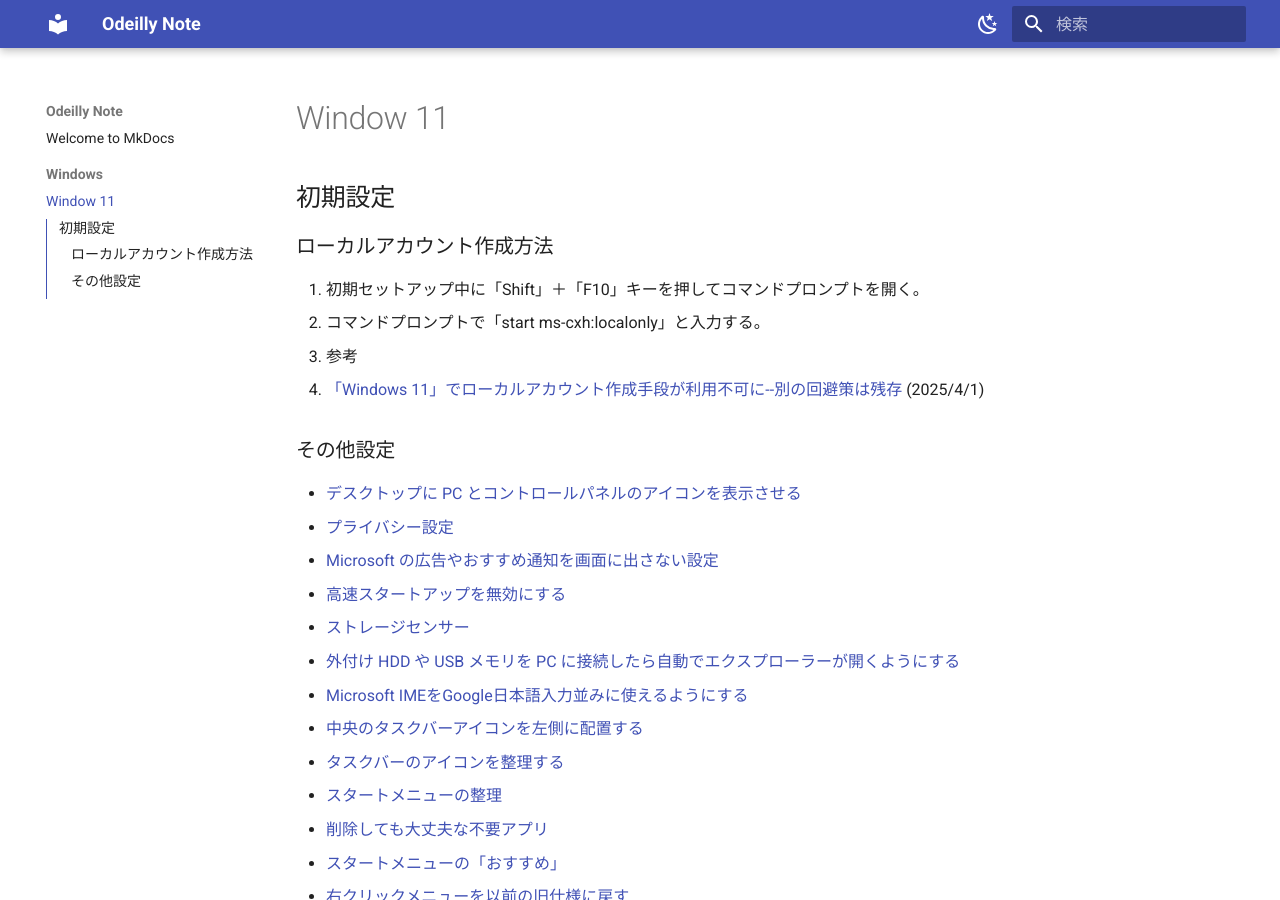
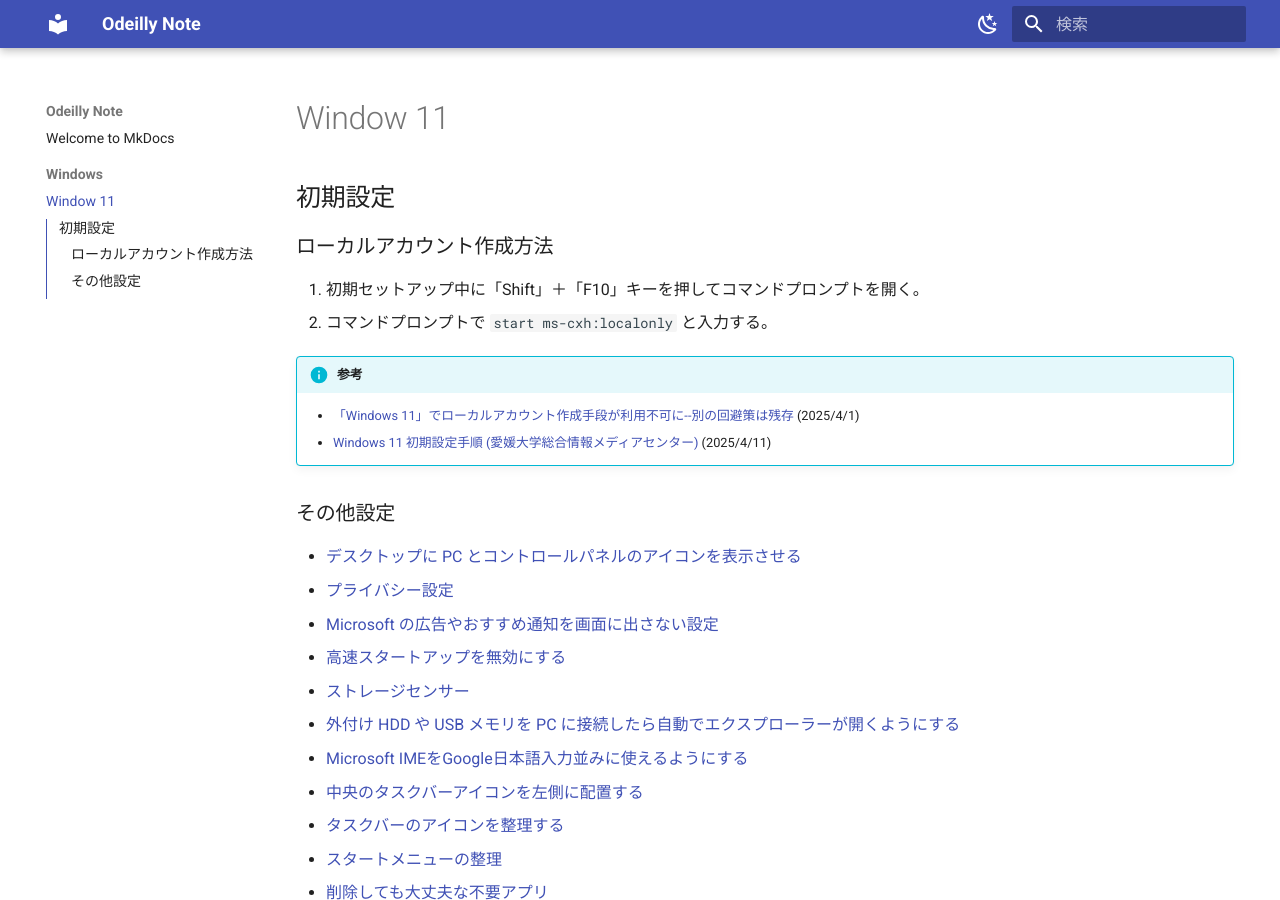
Before and after one commit to odeilly/odeilly.github.io, an MkDocs documentation site: the page built from docs/windows/win11.md, in a window 1280 px wide and 900 px high. Built offline with MkDocs 1.6.1 and Material for MkDocs 9.7.7, drawn with Linux system fonts in a browser that asks for light colours.

Commit message:
参考サイトを追加

```diff
--- a/docs/windows/win11.md
+++ b/docs/windows/win11.md
@@ -5,10 +5,11 @@
 ### ローカルアカウント作成方法
 
 1. 初期セットアップ中に「Shift」＋「F10」キーを押してコマンドプロンプトを開く。
-2. コマンドプロンプトで「start ms-cxh:localonly」と入力する。
+2. コマンドプロンプトで `start ms-cxh:localonly` と入力する。
 
-- 参考
-  - [「Windows 11」でローカルアカウント作成手段が利用不可に--別の回避策は残存](https://japan.zdnet.com/article/35231204/) (2025/4/1)
+!!! info "参考"
+    - [「Windows 11」でローカルアカウント作成手段が利用不可に--別の回避策は残存](https://japan.zdnet.com/article/35231204/) (2025/4/1)
+    - [Windows 11 初期設定⼿順 (愛媛大学総合情報メディアセンター)](https://www.cite.ehime-u.ac.jp/wp-content/uploads/docs/Windows11_FirstSettings_Bypass_2025.pdf) (2025/4/11)
 
 ### その他設定
 
```
